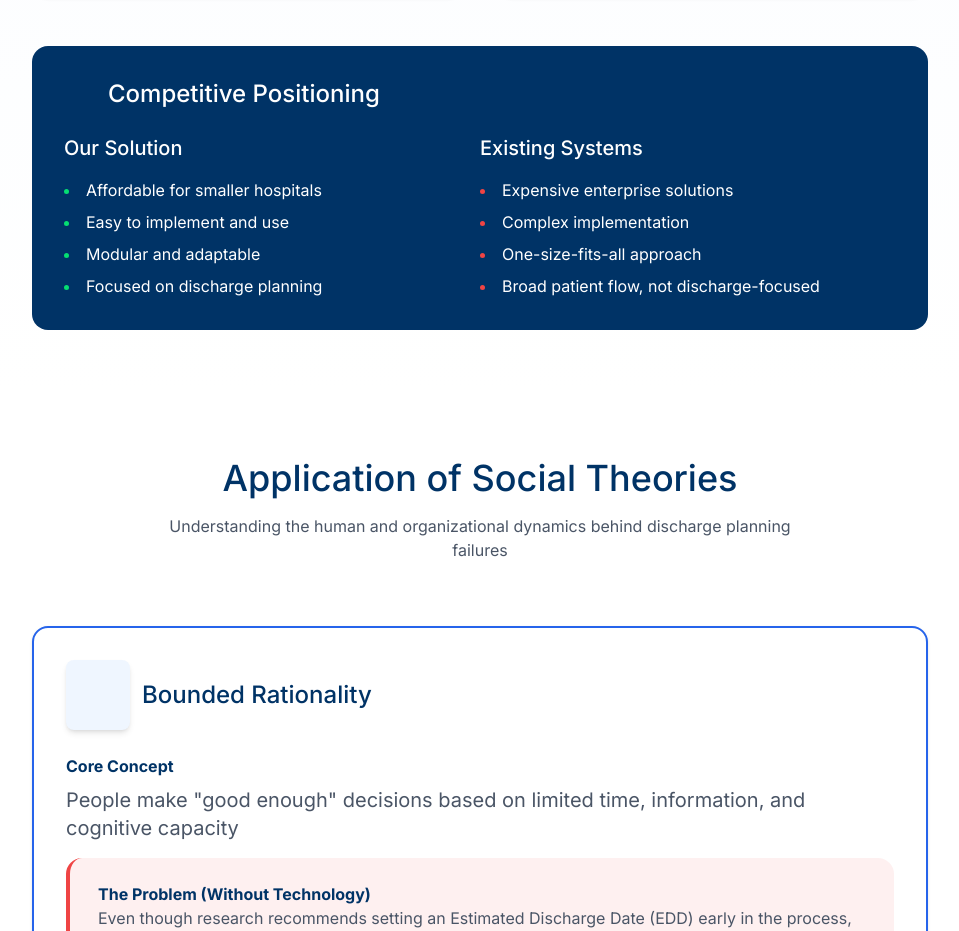
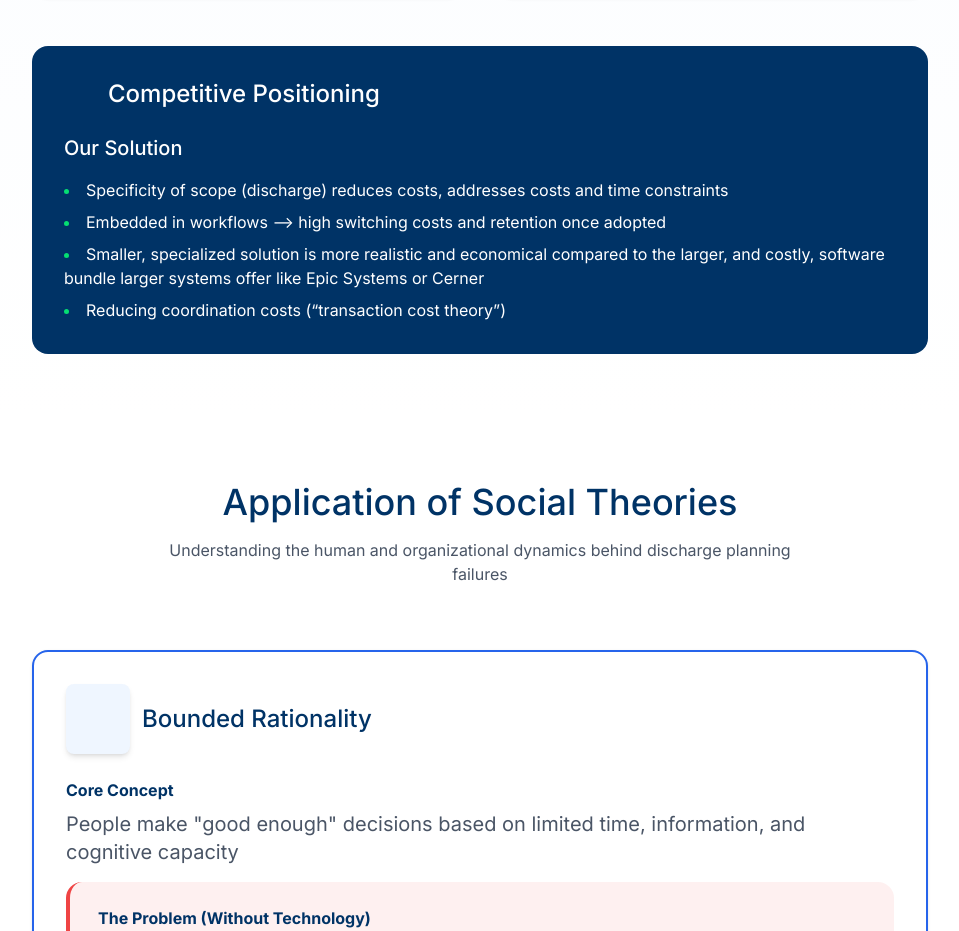
Before and after one commit to maybe-yiyi/67250_peopleproject, a SvelteKit app: page / in a window 1280 px wide. Shown: the part 7080-8011 px from the top of the page, without its empty margins (160-1119 px from the left). Built offline with nearby package versions, Linux system fonts and the light colour scheme; some icons are missing.

Commit message:
feat: updated competitive positioning box

```diff
--- a/src/routes/+page.svelte
+++ b/src/routes/+page.svelte
@@ -596,23 +596,19 @@
 					<Icon src={TrendingUp} class="h-8 w-8 text-white" />
 					<span class="text-white text-2xl font-medium">Competitive Positioning</span>
 				</div>
-				<div class="grid grid-cols-2 mt-6">
+				<div class="grid grid-cols-1 mt-6">
 					<div class="flex flex-col">
 						<span class="mb-4 text-white text-xl font-medium">Our Solution</span>
 						<ul class="list-disc list-inside marker:text-green text-white space-y-2">
-							<li>Affordable for smaller hospitals</li>
-							<li>Easy to implement and use</li>
-							<li>Modular and adaptable</li>
-							<li>Focused on discharge planning</li>
-						</ul>
-					</div>
-					<div class="flex flex-col">
-						<span class="mb-4 text-white text-xl font-medium">Existing Systems</span>
-						<ul class="list-disc list-inside marker:text-red text-white space-y-2">
-							<li>Expensive enterprise solutions</li>
-							<li>Complex implementation</li>
-							<li>One-size-fits-all approach</li>
-							<li>Broad patient flow, not discharge-focused</li>
+							<li>
+								Specificity of scope (discharge) reduces costs, addresses costs and time constraints
+							</li>
+							<li>Embedded in workflows --> high switching costs and retention once adopted</li>
+							<li>
+								Smaller, specialized solution is more realistic and economical compared to the
+								larger, and costly, software bundle larger systems offer like Epic Systems or Cerner
+							</li>
+							<li>Reducing coordination costs (“transaction cost theory”)</li>
 						</ul>
 					</div>
 				</div>
```
